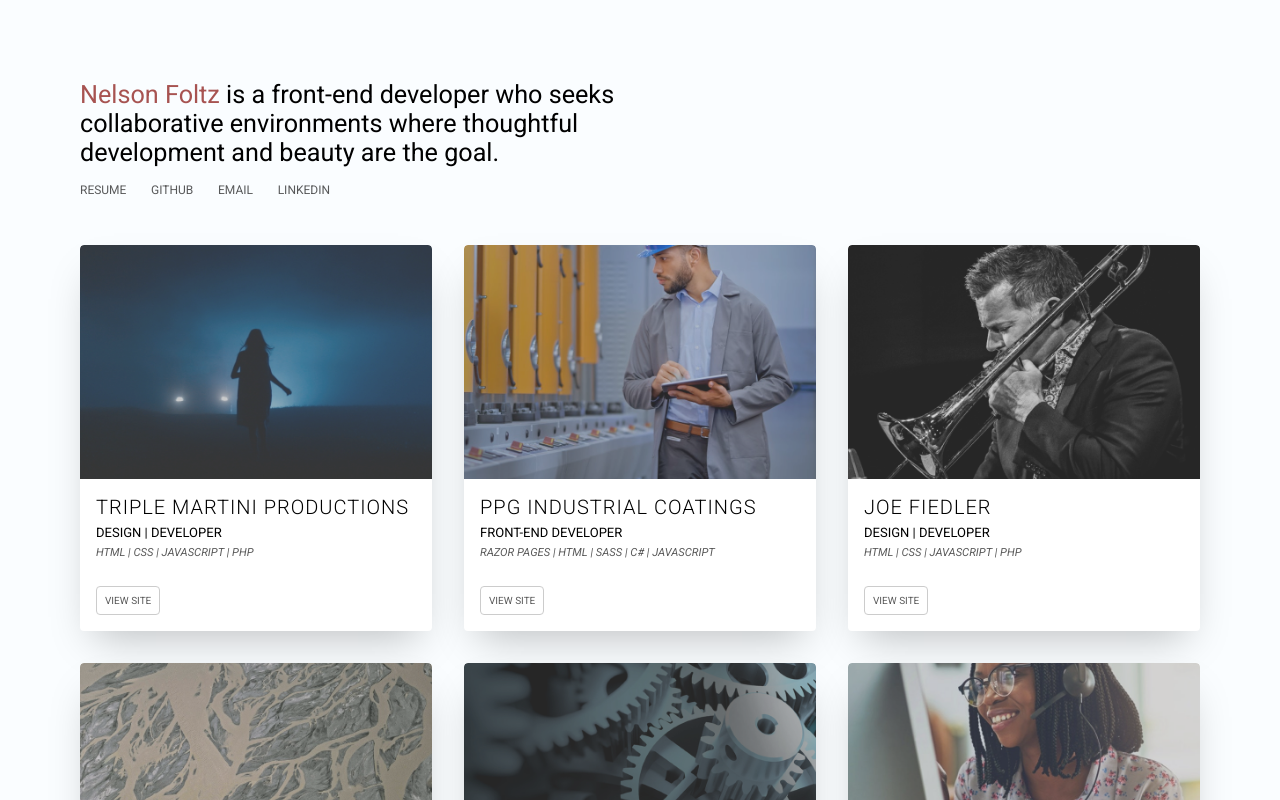
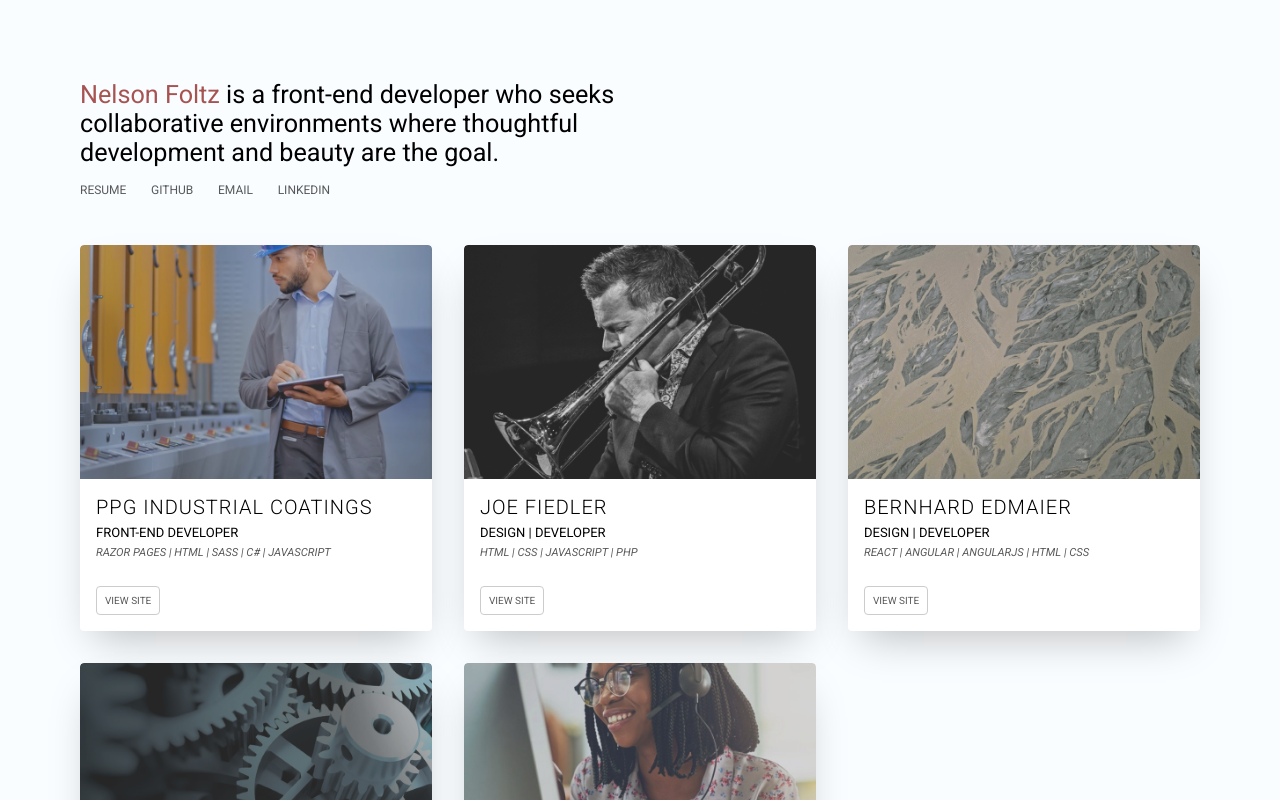
Before and after one commit to nelsW70/nelson-foltz_portfolio, a React (Create React App) app: page / in a window 1280 px wide. Shown: the top 800 px of the page. Built offline with nearby package versions, Linux system fonts and the light colour scheme.

Commit message:
remove item, update styling

```diff
--- a/src/components/PortfolioCards.scss
+++ b/src/components/PortfolioCards.scss
@@ -44,12 +44,15 @@
     display: flex;
     flex: 1 1 auto;
     padding: 1rem;
+    width: 100%;
 
     @media (min-width: $medium-width) {
+      max-width: 50%;
       width: 50%;
     }
 
     @media (min-width: $large-width) {
+      max-width: 33.3333%;
       width: 33.3333%;
     }
   }
--- a/src/data.json
+++ b/src/data.json
@@ -30,15 +30,6 @@
     }
   ],
   "cards": [
-    {
-      "image": "assets/images/Martini800x600.jpg",
-      "altText": "woman running in field",
-      "title": "Triple Martini Productions",
-      "role": "design | developer",
-      "skills": "HTML | CSS | JavaScript | PHP",
-      "siteType": "site",
-      "link": "http://www.triplemartiniproductions.com"
-    },
     {
       "image": "assets/images/IC800x600.jpg",
       "altText": "factory engineer",
```
